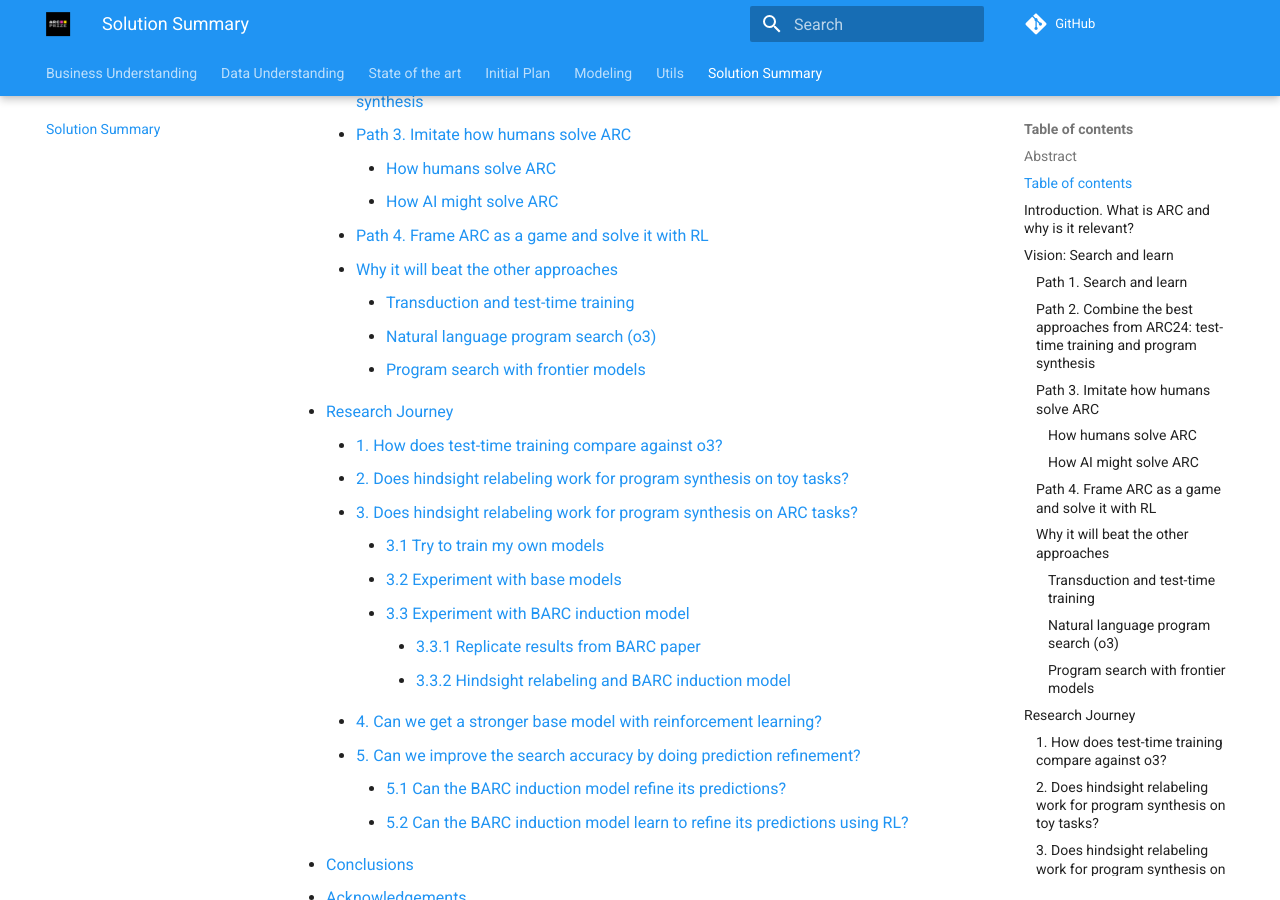
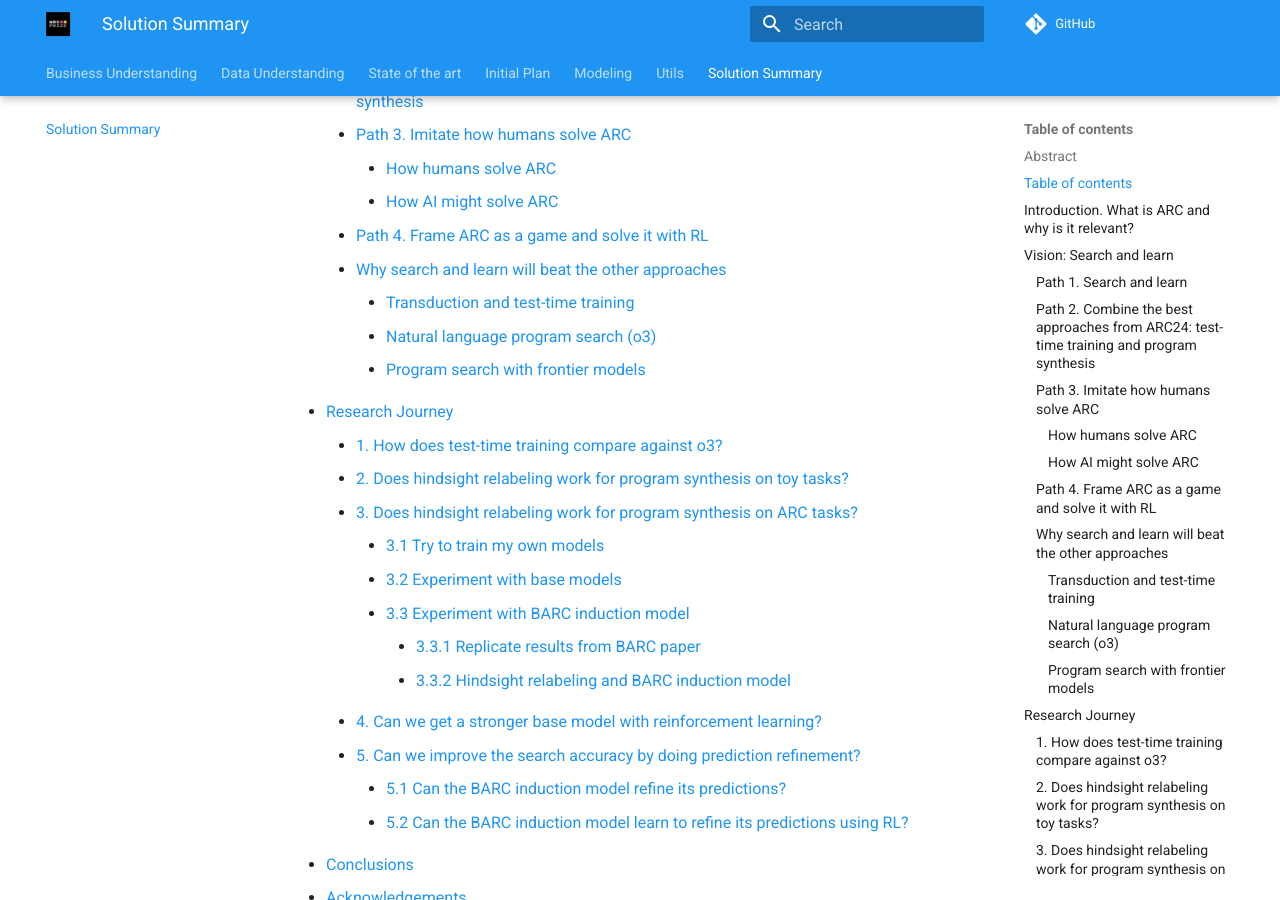
Before and after one commit to ironbar/arc25, an MkDocs documentation site: the page built from docs/05_Solution_Summary.md, in a window 1280 px wide and 900 px high, scrolled down 962 px. Built offline with MkDocs 1.6.1 and Material for MkDocs 9.7.7, drawn with Linux system fonts in a browser that asks for light colours; comment, search, counter and statistics services are not loaded; some of the changed text lies outside the part shown.

Commit message:
minor updates

```diff
--- a/docs/05_Solution_Summary.md
+++ b/docs/05_Solution_Summary.md
@@ -29,7 +29,7 @@ leaderboard was achieved with minor adaptations of last year's transduction with
     - [How humans solve ARC](#how-humans-solve-arc)
     - [How AI might solve ARC](#how-ai-might-solve-arc)
   - [Path 4. Frame ARC as a game and solve it with RL](#path-4-frame-arc-as-a-game-and-solve-it-with-rl)
-  - [Why it will beat the other approaches](#why-it-will-beat-the-other-approaches)
+  - [Why search and learn will beat the other approaches](#why-search-and-learn-will-beat-the-other-approaches)
     - [Transduction and test-time training](#transduction-and-test-time-training)
     - [Natural language program search (o3)](#natural-language-program-search-o3)
     - [Program search with frontier models](#program-search-with-frontier-models)
@@ -172,7 +172,7 @@ Instead of actions, we write code, but the problem is the same. We can frame the
 The challenge of ARC tasks is that the reward is very sparse, and standard RL methods do not work
 well in that setting. When rewards are very sparse we need to add tricks like hindsight experience replay, curiosity to promote exploration or access to human demonstrations.
 
-### Why it will beat the other approaches
+### Why search and learn will beat the other approaches
 
 ARC can be solved (and will be solved) with many different approaches, but in this section, I will
 argue why search and learn will be the first approach to solve it.
```
